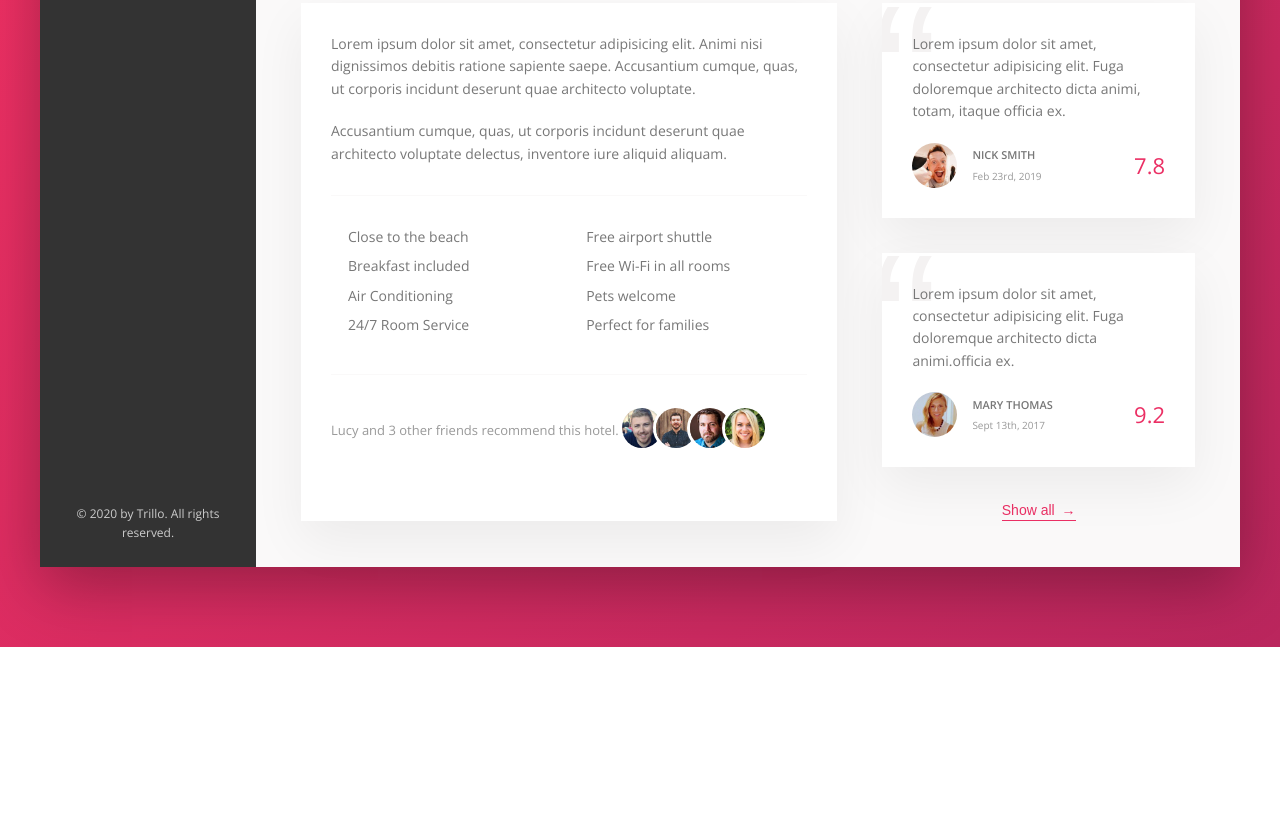
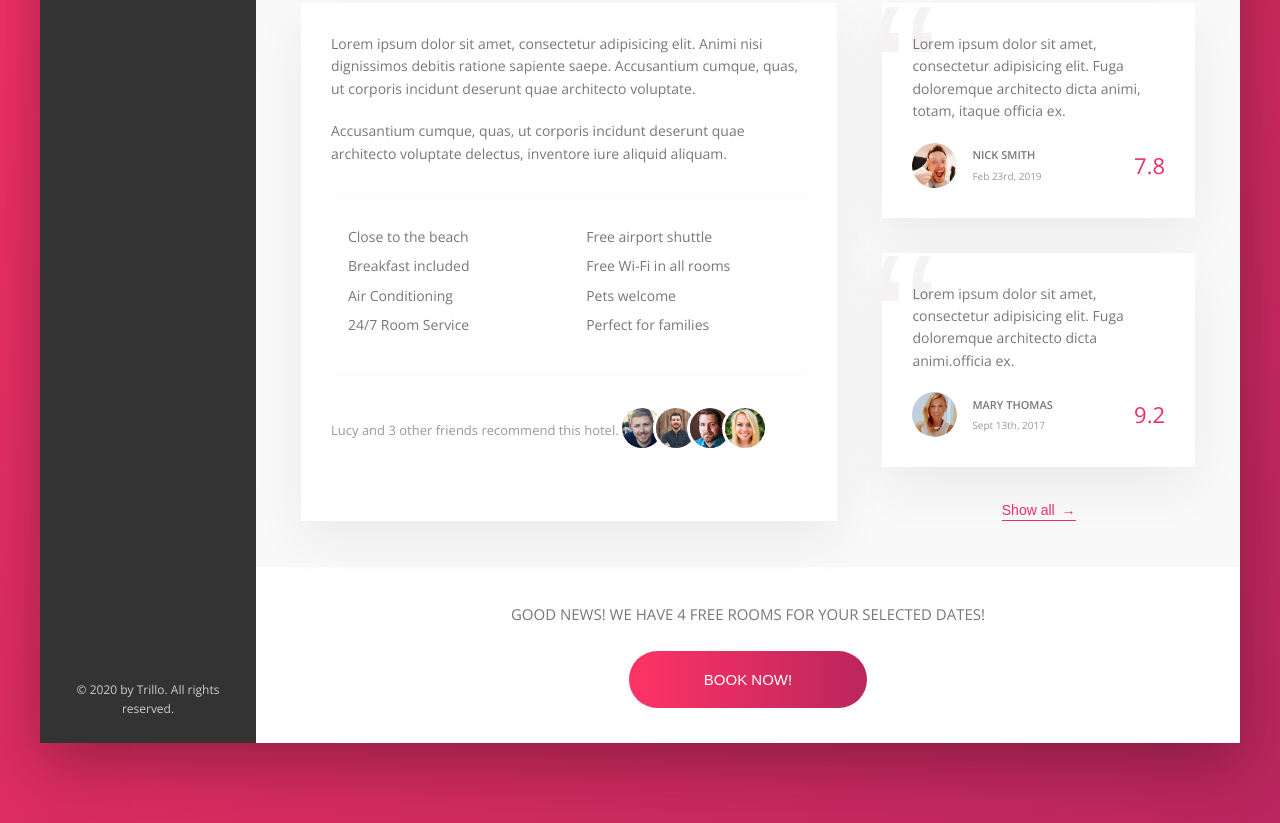
Before and after one commit to samueljmillward/trillo-CSS, a website: page index.html in a window 1280 px wide. Shown: the part 644-1467 px from the top of the page. Before the commit the page ends 1291 px from the top, so only its background shows below. Drawn offline with nearby package versions, Linux system fonts and the light colour scheme.

Commit message:
Footer section

```diff
--- a/index.html
+++ b/index.html
@@ -211,6 +211,15 @@
                     </div>
                 </div>
 
+                <div class="cta">
+                    <h2 class="cta__book-now">
+                        Good news! We have 4 free rooms for your selected dates!
+                    </h2>
+                    <button class="btn">
+                        <span class="btn__visible">Book Now!</span>
+                        <span class="btn__invisible">Only 4 Rooms left </span>
+                    </button>
+                </div>
 
             </main>
         </div>
--- a/sass/_components.scss
+++ b/sass/_components.scss
@@ -456,3 +456,66 @@
     }
 
 }
+
+/////////////////////////////////////////////////
+// Button Inline
+.cta {
+    padding: 3.5rem 0;
+    text-align: center;
+
+    &__book-now {
+        font-size: 1.5rem;
+        font-weight: 300;
+        text-transform: uppercase;
+        margin-bottom: 2.5rem;
+    }
+}
+
+.btn {
+    font-size: 1.5rem;
+    font-weight: 300;
+    text-transform: uppercase;
+    border-radius: 100px;
+    border: none;
+    background-image: linear-gradient(to right, var(--color-primary-light), var(--color-primary-dark));
+    color: #fff;
+    position: relative;
+    overflow: hidden;
+    cursor: pointer;
+
+    & > * {
+        display: inline-block;
+        height: 100%;
+        width: 100%;
+        transition: all .2s;
+    }
+
+    &__visible {
+        padding: 2rem 7.5rem;
+    }
+
+    &__invisible {
+        position: absolute;
+        padding: 2rem 0;
+        left: 0;
+        top: -100%;
+
+    }
+
+    &:hover {
+        background-image: linear-gradient(to right, var(--color-primary-light), var(--color-primary-dark));
+    }
+
+    &:hover  &__visible {
+        transform: translateY(100%);
+    }
+
+    &:hover &__invisible {
+        top: 0;
+    }
+
+    &:focus {
+        outline: none;
+        animation: pulsate 1s infinite;
+    }
+}
```
Also changed, not shown: css/style.css.
